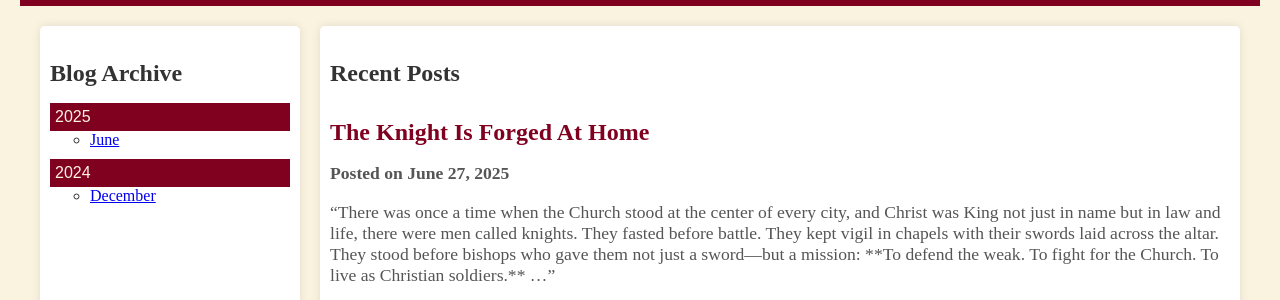
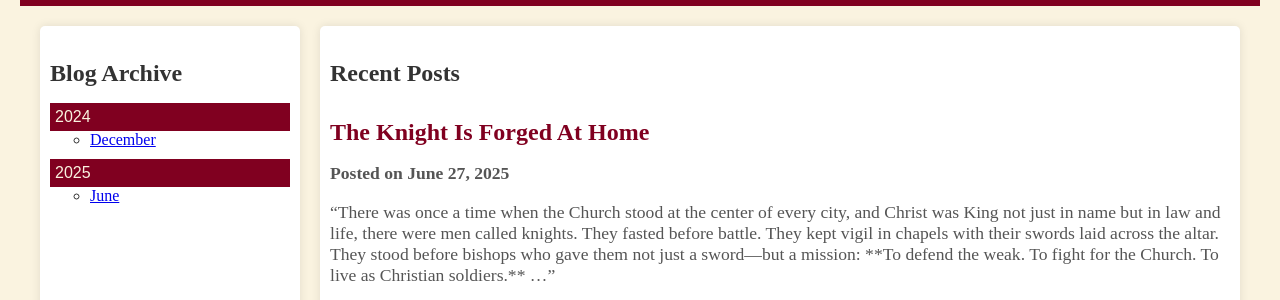
Before and after one commit to jackhamond/jackhamond.github.io, a Jekyll site: the page built from blog/index.md, in a window 1280 px wide. Shown: the part 181-481 px from the top of the page. Built offline with Jekyll 4.4.1, drawn with Linux system fonts in a browser that asks for light colours.

Commit message:
Update blog-archive.html

```diff
--- a/_includes/blog/blog-archive.html
+++ b/_includes/blog/blog-archive.html
@@ -12,7 +12,7 @@
       {% endunless %}
     {% endfor %}
 
-    {% assign sorted = archive | sort | reverse %}
+    {% assign sorted = archive | sort %}
     {% assign current_year = "" %}
 
     {% for entry in sorted %}
```
